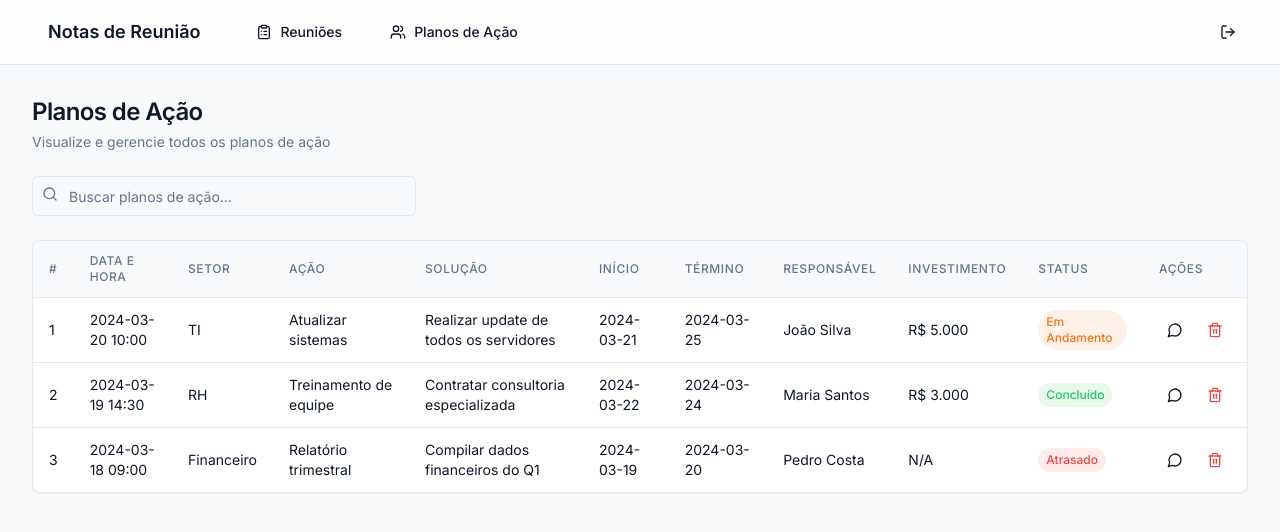
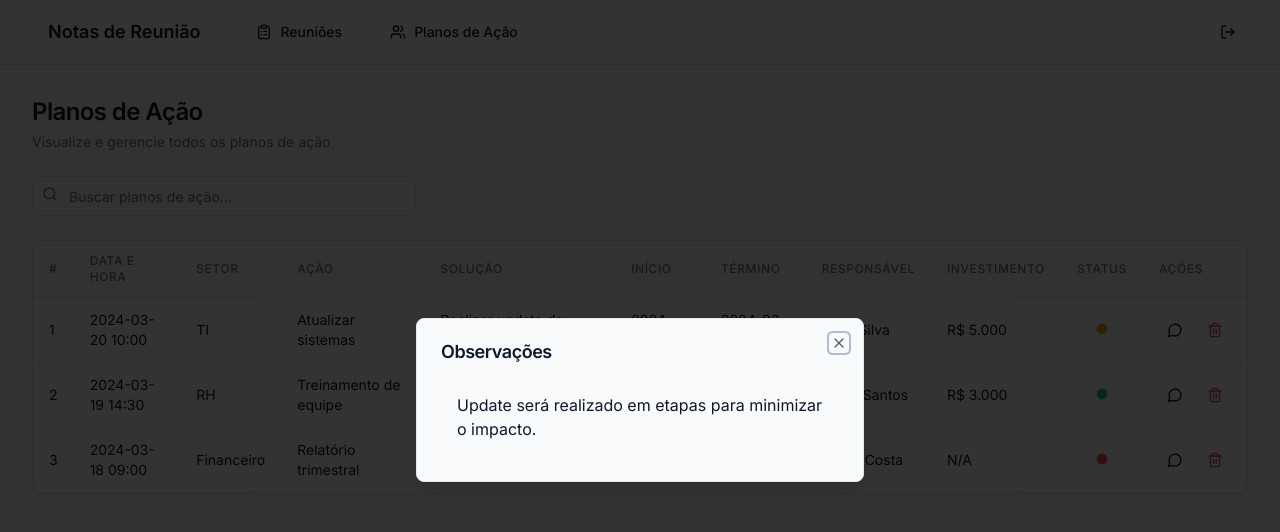
Before and after one commit to anthonydaros/meeting-notes-manager, a React (Vite) app: page / in a window 1280 px wide. Both pictures are taken after a click on the button 1174 px from the left and 330 px from the top of the page. Shown: the top 532 px of the page. Built offline with nearby package versions, Linux system fonts and the light colour scheme.

Commit message:
Improve action plan display
- Update status column to use colored circles.
- Add observation modal triggered by "Observações" button.
- Add confirmation modal for delete action.

```diff
--- /dev/null
+++ b/src/components/modals/delete-confirm-modal.tsx
@@ -0,0 +1,40 @@
+
+import {
+  AlertDialog,
+  AlertDialogAction,
+  AlertDialogCancel,
+  AlertDialogContent,
+  AlertDialogDescription,
+  AlertDialogFooter,
+  AlertDialogHeader,
+  AlertDialogTitle,
+} from "@/components/ui/alert-dialog";
+
+interface DeleteConfirmModalProps {
+  isOpen: boolean;
+  onClose: () => void;
+  onConfirm: () => void;
+}
+
+export function DeleteConfirmModal({
+  isOpen,
+  onClose,
+  onConfirm,
+}: DeleteConfirmModalProps) {
+  return (
+    <AlertDialog open={isOpen} onOpenChange={onClose}>
+      <AlertDialogContent>
+        <AlertDialogHeader>
+          <AlertDialogTitle>Confirmar Exclusão</AlertDialogTitle>
+          <AlertDialogDescription>
+            Tem certeza que deseja excluir este plano de ação? Esta ação não pode ser desfeita.
+          </AlertDialogDescription>
+        </AlertDialogHeader>
+        <AlertDialogFooter>
+          <AlertDialogCancel onClick={onClose}>Cancelar</AlertDialogCancel>
+          <AlertDialogAction onClick={onConfirm}>Excluir</AlertDialogAction>
+        </AlertDialogFooter>
+      </AlertDialogContent>
+    </AlertDialog>
+  );
+}
--- /dev/null
+++ b/src/components/modals/notes-modal.tsx
@@ -0,0 +1,31 @@
+
+import {
+  Dialog,
+  DialogContent,
+  DialogHeader,
+  DialogTitle,
+} from "@/components/ui/dialog";
+import { ScrollArea } from "@/components/ui/scroll-area";
+
+interface NotesModalProps {
+  isOpen: boolean;
+  onClose: () => void;
+  notes?: string;
+}
+
+export function NotesModal({ isOpen, onClose, notes }: NotesModalProps) {
+  return (
+    <Dialog open={isOpen} onOpenChange={onClose}>
+      <DialogContent className="max-w-md">
+        <DialogHeader>
+          <DialogTitle>Observações</DialogTitle>
+        </DialogHeader>
+        <ScrollArea className="max-h-[60vh]">
+          <div className="p-4">
+            {notes || "Nenhuma observação registrada."}
+          </div>
+        </ScrollArea>
+      </DialogContent>
+    </Dialog>
+  );
+}
--- a/src/index.css
+++ b/src/index.css
@@ -54,16 +54,20 @@
   animation: fadeIn 0.5s ease-out forwards;
 }
 
+.status-badge {
+  @apply w-3 h-3 rounded-full inline-block border border-slate-200;
+}
+
 .status-complete {
-  @apply bg-status-complete/10 text-status-complete font-medium;
+  @apply bg-emerald-500;
 }
 
 .status-progress {
-  @apply bg-status-progress/10 text-status-progress font-medium;
+  @apply bg-amber-500;
 }
 
 .status-overdue {
-  @apply bg-status-overdue/10 text-status-overdue font-medium;
+  @apply bg-red-500;
 }
 
 .editable-cell {
@@ -85,7 +89,3 @@
 .action-plans-table td {
   @apply px-4 py-3 border-t;
 }
-
-.status-badge {
-  @apply px-2 py-1 rounded-full text-xs inline-flex items-center justify-center;
-}
--- a/src/pages/Index.tsx
+++ b/src/pages/Index.tsx
@@ -4,8 +4,9 @@ import { Button } from "@/components/ui/button";
 import { Input } from "@/components/ui/input";
 import { Search, Trash2, MessageCircle } from "lucide-react";
 import { useState } from "react";
+import { NotesModal } from "@/components/modals/notes-modal";
+import { DeleteConfirmModal } from "@/components/modals/delete-confirm-modal";
 
-// Tipos para nossos dados
 interface ActionPlan {
   id: number;
   dateTime: string;
@@ -17,9 +18,9 @@ interface ActionPlan {
   responsible: string;
   investment: string;
   status: "complete" | "progress" | "overdue";
+  notes?: string;
 }
 
-// Dados de exemplo
 const initialData: ActionPlan[] = [
   {
     id: 1,
@@ -32,6 +33,7 @@ const initialData: ActionPlan[] = [
     responsible: "João Silva",
     investment: "R$ 5.000",
     status: "progress",
+    notes: "Update será realizado em etapas para minimizar o impacto.",
   },
   {
     id: 2,
@@ -44,6 +46,7 @@ const initialData: ActionPlan[] = [
     responsible: "Maria Santos",
     investment: "R$ 3.000",
     status: "complete",
+    notes: "Consultoria já contratada, aguardando início.",
   },
   {
     id: 3,
@@ -56,6 +59,7 @@ const initialData: ActionPlan[] = [
     responsible: "Pedro Costa",
     investment: "N/A",
     status: "overdue",
+    notes: "Dados do mês de março ainda não disponíveis.",
   },
 ];
 
@@ -66,10 +70,9 @@ const Index = () => {
     id: number;
     field: keyof ActionPlan;
   } | null>(null);
-
-  const getStatusBadgeClass = (status: ActionPlan["status"]) => {
-    return `status-badge status-${status}`;
-  };
+  const [selectedPlanId, setSelectedPlanId] = useState<number | null>(null);
+  const [isNotesModalOpen, setIsNotesModalOpen] = useState(false);
+  const [isDeleteModalOpen, setIsDeleteModalOpen] = useState(false);
 
   const handleCellEdit = (
     id: number,
@@ -85,9 +88,21 @@ const Index = () => {
   };
 
   const handleDeletePlan = (id: number) => {
-    if (confirm("Tem certeza que deseja excluir este plano de ação?")) {
-      setActionPlans((prev) => prev.filter((plan) => plan.id !== id));
+    setSelectedPlanId(id);
+    setIsDeleteModalOpen(true);
+  };
+
+  const confirmDelete = () => {
+    if (selectedPlanId) {
+      setActionPlans((prev) => prev.filter((plan) => plan.id !== selectedPlanId));
+      setIsDeleteModalOpen(false);
+      setSelectedPlanId(null);
     }
+  };
+
+  const handleViewNotes = (id: number) => {
+    setSelectedPlanId(id);
+    setIsNotesModalOpen(true);
   };
 
   const filteredPlans = actionPlans.filter((plan) =>
@@ -95,6 +110,8 @@ const Index = () => {
       String(value).toLowerCase().includes(searchTerm.toLowerCase())
     )
   );
+
+  const selectedPlan = actionPlans.find((plan) => plan.id === selectedPlanId);
 
   return (
     <AppLayout>
@@ -304,14 +321,8 @@ const Index = () => {
                       plan.investment
                     )}
                   </td>
-                  <td>
-                    <span className={getStatusBadgeClass(plan.status)}>
-                      {plan.status === "complete"
-                        ? "Concluído"
-                        : plan.status === "progress"
-                        ? "Em Andamento"
-                        : "Atrasado"}
-                    </span>
+                  <td className="text-center">
+                    <span className={`status-badge status-${plan.status}`} />
                   </td>
                   <td>
                     <div className="flex items-center gap-2">
@@ -320,6 +331,7 @@ const Index = () => {
                         size="icon"
                         className="h-8 w-8"
                         title="Observações"
+                        onClick={() => handleViewNotes(plan.id)}
                       >
                         <MessageCircle className="h-4 w-4" />
                       </Button>
@@ -340,6 +352,18 @@ const Index = () => {
           </table>
         </div>
       </div>
+
+      <NotesModal
+        isOpen={isNotesModalOpen}
+        onClose={() => setIsNotesModalOpen(false)}
+        notes={selectedPlan?.notes}
+      />
+
+      <DeleteConfirmModal
+        isOpen={isDeleteModalOpen}
+        onClose={() => setIsDeleteModalOpen(false)}
+        onConfirm={confirmDelete}
+      />
     </AppLayout>
   );
 };
```
